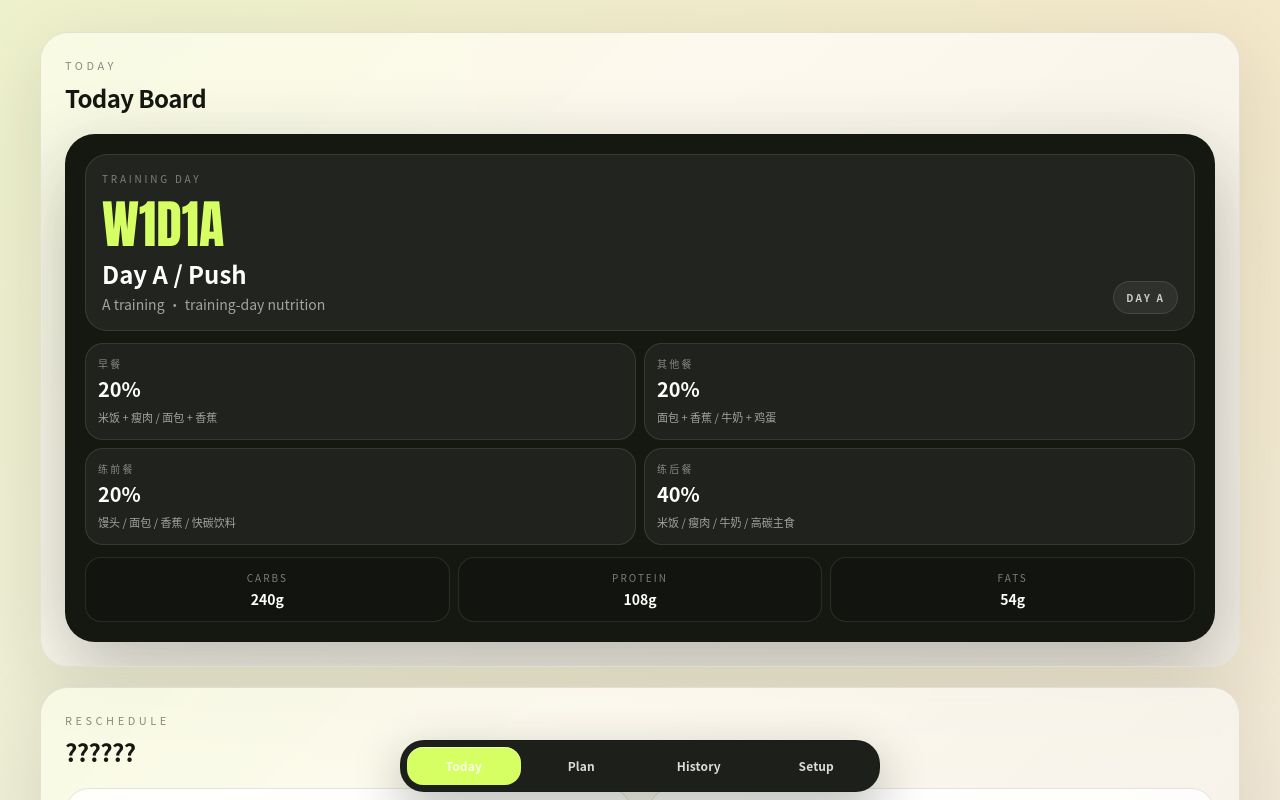
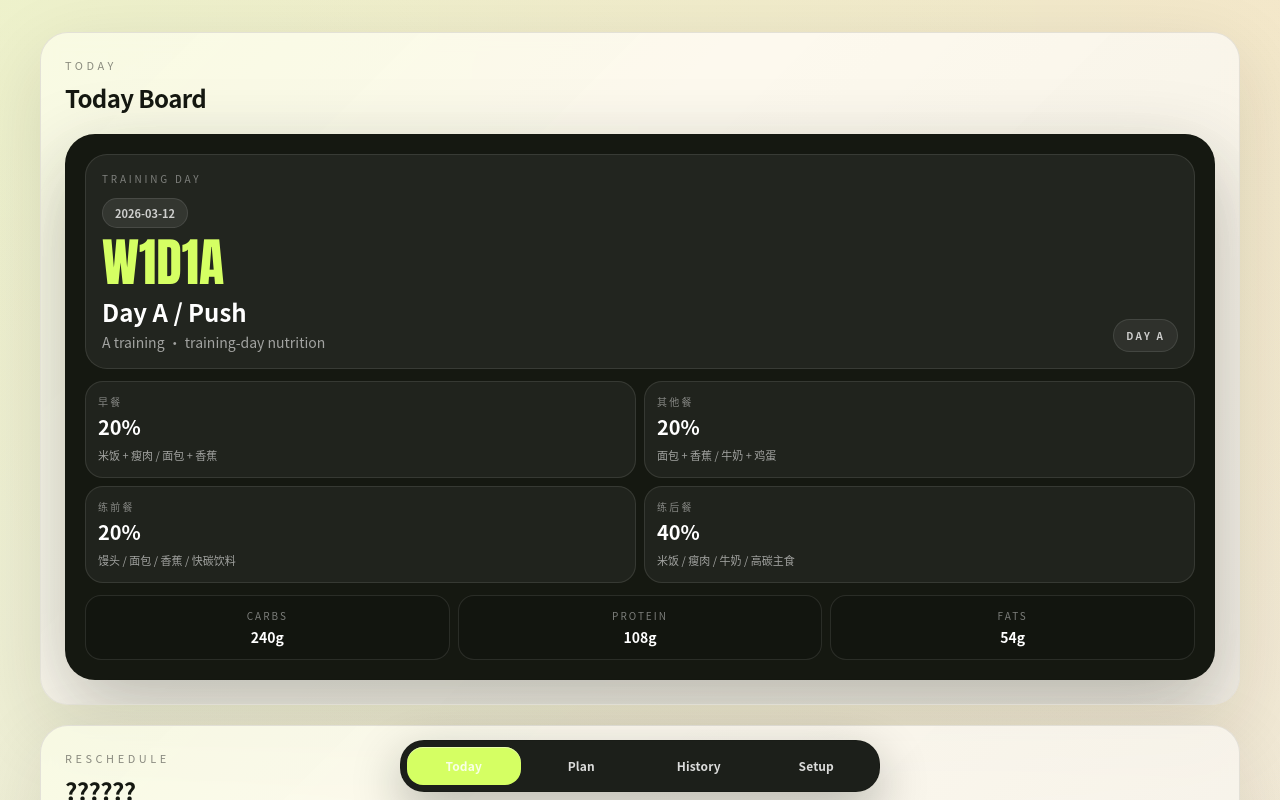
Before and after one commit to mianfeng/FitCoach, a Next.js app: page / in a window 1280 px wide. Shown: the top 800 px of the page. Built offline with nearby package versions, Linux system fonts and the light colour scheme; no server answers.

Commit message:
Clarify-historical-date-view

```diff
--- a/src/app/page.tsx
+++ b/src/app/page.tsx
@@ -87,6 +87,7 @@
     <HomeDashboard
       snapshot={snapshot}
       today={activeDate}
+      currentDate={today}
       todayBrief={todayBrief}
       reportHistory={reportHistory}
       trainingReschedules={trainingReschedules}
--- a/src/components/home-dashboard.tsx
+++ b/src/components/home-dashboard.tsx
@@ -279,6 +279,7 @@
 interface HomeDashboardProps {
   snapshot: DashboardSnapshot;
   today: string;
+  currentDate: string;
   todayBrief: DailyBrief;
   reportHistory: SessionReport[];
   trainingReschedules: TrainingReschedule[];
@@ -289,6 +290,7 @@
 export function HomeDashboard({
   snapshot,
   today,
+  currentDate,
   todayBrief,
   reportHistory,
   trainingReschedules,
@@ -666,19 +668,40 @@
           }
           className="bg-[rgba(249,247,235,0.96)]"
         >
-          <div className="rounded-[20px] border border-black/10 bg-[#151811] px-4 py-3 text-sm text-white/78">
-            {`Current date: ${today}${todayBrief.isRestDay ? " · Rest day" : ""}`}
+          <div className="rounded-[20px] border border-black/10 bg-[#151811] px-4 py-4 text-sm text-white/78">
+            <div className="flex flex-col gap-3 sm:flex-row sm:items-center sm:justify-between">
+              <div className="space-y-1">
+                <div>{`Viewing date: ${today}${todayBrief.isRestDay ? " · Rest day" : ""}`}</div>
+                <div className="text-white/56">
+                  {`Today in Beijing is ${currentDate}. Reschedule actions are only available on the real current-day board.`}
+                </div>
+              </div>
+              <button
+                type="button"
+                onClick={() => router.replace("/")}
+                className="inline-flex items-center justify-center rounded-full bg-[#d5ff63] px-4 py-2 text-sm font-semibold text-[#151811] transition hover:bg-[#c2f24a]"
+              >
+                Back to Today
+              </button>
+            </div>
           </div>
         </SectionCard>
       ) : null}
 
-      <SectionCard eyebrow="Today" title="Today Board" className="overflow-hidden">
+      <SectionCard
+        eyebrow={isHistorical ? "Viewed Date" : "Today"}
+        title={isHistorical ? "Historical Board" : "Today Board"}
+        className="overflow-hidden"
+      >
         <div className="rounded-[30px] bg-[#151811] p-4 text-white shadow-[0_28px_80px_rgba(18,22,16,0.28)] sm:p-5">
           <div className="rounded-[22px] border border-white/10 bg-white/6 p-4">
             <div className="flex flex-col gap-4 md:flex-row md:items-end md:justify-between">
               <div className="min-w-0">
                 <div className="text-[10px] uppercase tracking-[0.28em] text-white/42">Training Day</div>
                 <div className="mt-3 space-y-2">
+                  <div className="inline-flex w-fit items-center rounded-full border border-white/10 bg-white/8 px-3 py-1.5 text-[11px] font-semibold text-white/76">
+                    {today}
+                  </div>
                   <span className="block font-display text-[38px] leading-none text-[#d5ff63] sm:text-[52px]">
                     {todayBrief.calendarLabel}
                   </span>
```
